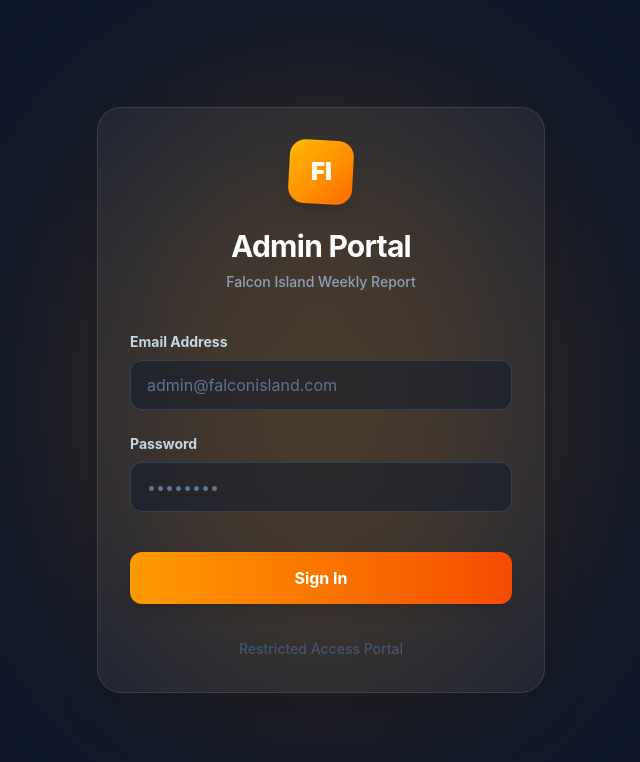
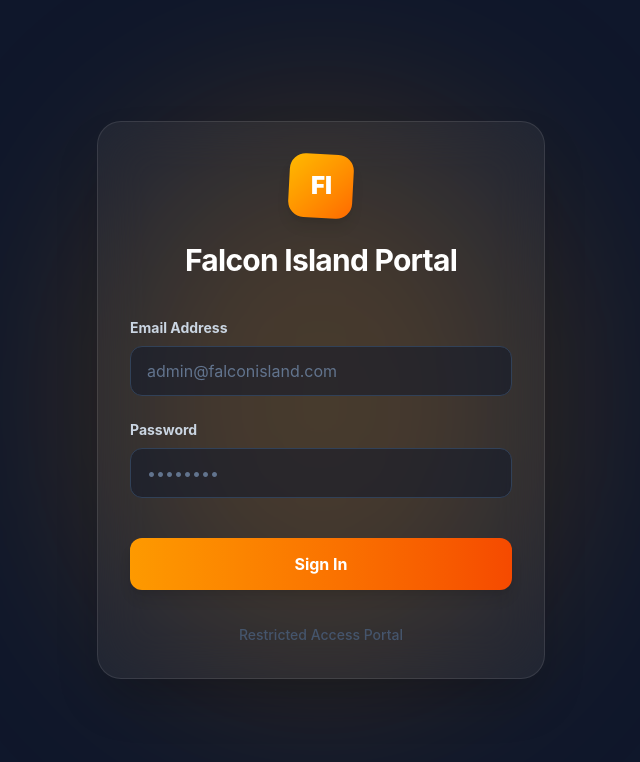
Before and after one commit to zzzuna/falcon-report, a React (Vite) app: page /admin/login in a window 1280 px wide. Shown: the top 762 px of the page, without its empty margins (319-959 px from the left). Built offline with nearby package versions, Linux system fonts and the light colour scheme; no server answers.

Commit message:
style: update authentication login portal title strings to reflect unified system scope

```diff
--- a/src/pages/admin/Login.jsx
+++ b/src/pages/admin/Login.jsx
@@ -33,8 +33,7 @@
                         <div className="w-16 h-16 bg-gradient-to-br from-amber-400 to-orange-500 rounded-2xl mx-auto mb-6 flex items-center justify-center shadow-lg transform rotate-3">
                             <span className="text-2xl font-black text-white transform -rotate-3">FI</span>
                         </div>
-                        <h2 className="text-3xl font-bold text-white tracking-tight">Admin Portal</h2>
-                        <p className="text-slate-400 mt-2 text-sm font-medium">Falcon Island Weekly Report</p>
+                        <h2 className="text-3xl font-bold text-white tracking-tight">Falcon Island Portal</h2>
                     </div>
 
                     {error && <div className="bg-rose-500/10 border border-rose-500/50 text-rose-400 p-3 rounded-lg text-sm mb-6 text-center">{error}</div>}
```
